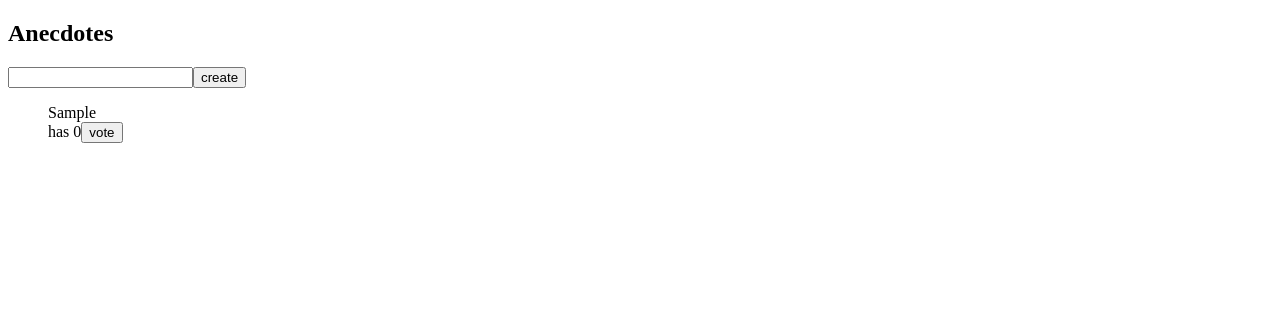
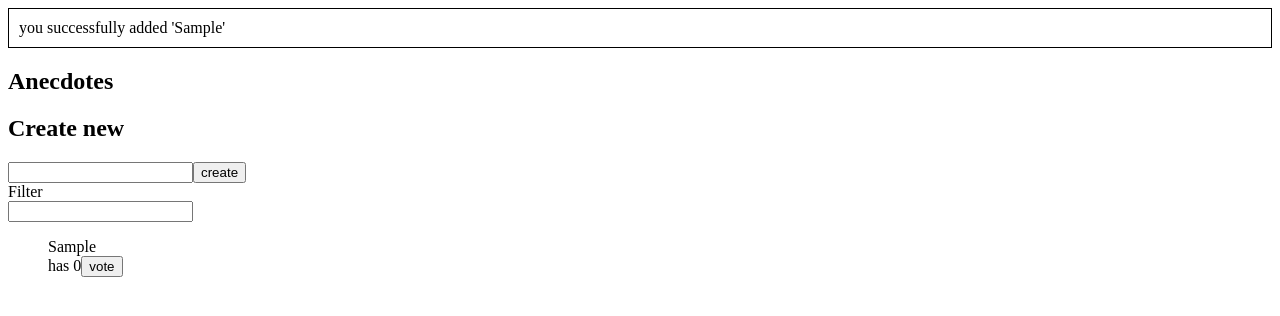
Before and after one commit to diegojromerolopez/fullstack-helsinki-2020, a React (Create React App) app in the folder part6/anecdotes-redux/: page / in a window 1280 px wide. Both pictures are taken after typing "Sample" into the empty fields and a click on the button "create". Shown: the top 316 px of the page. Built offline with nearby package versions, Linux system fonts and the light colour scheme.

Commit message:
part6.9-6.11

```diff
--- a/part6/anecdotes-redux/package.json
+++ b/part6/anecdotes-redux/package.json
@@ -35,5 +35,8 @@
       "last 1 firefox version",
       "last 1 safari version"
     ]
+  },
+  "devDependencies": {
+    "redux-devtools-extension": "^2.13.8"
   }
 }
--- a/part6/anecdotes-redux/src/App.js
+++ b/part6/anecdotes-redux/src/App.js
@@ -1,14 +1,16 @@
 import React from 'react'
+import Notification from './components/Notification.js'
 import AnecdoteForm from './components/AnecdoteForm.js'
+import Filter from './components/Filter.js'
 import AnecdoteList from './components/AnecdoteList.js'
 
 const App = () => {
-
-
   return (
     <div>
+      <Notification />
       <h2>Anecdotes</h2>
       <AnecdoteForm />
+      <Filter />
       <AnecdoteList />
     </div>
   )
--- a/part6/anecdotes-redux/src/components/AnecdoteForm.js
+++ b/part6/anecdotes-redux/src/components/AnecdoteForm.js
@@ -1,8 +1,9 @@
 import React from 'react'
 import { useDispatch } from 'react-redux'
 import { createAnecdote } from '../reducers/anecdoteReducer'
+import { showNotification } from '../reducers/notificationReducer'
 
-const NewAnecdote = (props) => {
+const NewAnecdote = () => {
   const dispatch = useDispatch()
 
   const addAnecdote = (event) => {
@@ -10,13 +11,18 @@ const NewAnecdote = (props) => {
     const content = event.target.anecdote.value
     event.target.anecdote.value = ''
     dispatch(createAnecdote(content))
+    dispatch(showNotification(`you successfully added '${content}'`))
+    setTimeout(() => dispatch(showNotification('')), 5000)
   }
 
   return (
-    <form onSubmit={addAnecdote}>
-      <input name="anecdote" />
-      <button type="submit">create</button>
-    </form>
+    <div>
+      <h2>Create new</h2>
+      <form onSubmit={addAnecdote}>
+        <input name="anecdote" />
+        <button type="submit">create</button>
+      </form>
+    </div>
   )
 }
 
--- a/part6/anecdotes-redux/src/components/AnecdoteList.js
+++ b/part6/anecdotes-redux/src/components/AnecdoteList.js
@@ -18,11 +18,20 @@ const Anecdote = ({ anecdote, handleClick }) => {
 
 const AnecdoteList = () => {
     const dispatch = useDispatch()
-    const anecdotes = useSelector(state => state)
+    const anecdotes = useSelector(state => state.anecdotes)
+    const filter = useSelector(state => state.filter)
+    let filteredAnecdotes = anecdotes
+    if(filter){
+      const actualFilter = filter.toLowerCase()
+      const includeAnecdote = anecdote => {
+        return anecdote.content.toLowerCase().includes(actualFilter)
+      }
+      filteredAnecdotes = anecdotes.filter(includeAnecdote)
+    }
 
     return(
       <ul>
-        {anecdotes.map(anecdote =>
+        {filteredAnecdotes.map(anecdote =>
           <Anecdote
             key={anecdote.id}
             anecdote={anecdote}
--- /dev/null
+++ b/part6/anecdotes-redux/src/components/Filter.js
@@ -0,0 +1,25 @@
+import React from 'react'
+import { useDispatch } from 'react-redux'
+import { filterAnecdotes } from '../reducers/filterReducer'
+
+const Filter = () => {
+    const dispatch = useDispatch()
+
+    const handleChange = (event) => {
+        event.preventDefault()
+        const content = event.target.value
+        dispatch(filterAnecdotes(content))
+    }
+    const style = {
+      marginBottom: 10
+    }
+
+    return (
+      <div style={style}>
+          <div>Filter</div>
+          <input onChange={handleChange} />
+      </div>
+    )
+  }
+
+  export default Filter
--- a/part6/anecdotes-redux/src/components/Notification.js
+++ b/part6/anecdotes-redux/src/components/Notification.js
@@ -1,16 +1,21 @@
 import React from 'react'
+import { useSelector } from 'react-redux'
 
 const Notification = () => {
+  const notification = useSelector(state => state.notification)
   const style = {
     border: 'solid',
     padding: 10,
     borderWidth: 1
   }
-  return (
-    <div style={style}>
-      render here notification...
-    </div>
-  )
+  if(notification){
+    return (
+      <div style={style}>
+        {notification}
+      </div>
+    )
+  }
+  return ''
 }
 
 export default Notification
--- a/part6/anecdotes-redux/src/index.js
+++ b/part6/anecdotes-redux/src/index.js
@@ -1,11 +1,8 @@
 import React from 'react'
 import ReactDOM from 'react-dom'
-import { createStore } from 'redux'
 import { Provider } from 'react-redux'
 import App from './App'
-import reducer from './reducers/anecdoteReducer'
-
-const store = createStore(reducer)
+import store from './store'
 
 ReactDOM.render(
   <Provider store={store}>
--- a/part6/anecdotes-redux/src/reducers/anecdoteReducer.js
+++ b/part6/anecdotes-redux/src/reducers/anecdoteReducer.js
@@ -4,6 +4,7 @@ const anecdoteReducer = (state = [], action) => {
         console.log(state, action.data)
         return [...state, action.data]
       case 'VOTE_ANECDOTE':
+        console.log(state)
         const id = action.data.id
         const anecdoteToVote = state.find(n => n.id === id)
         const updatedAnecdote = {
--- /dev/null
+++ b/part6/anecdotes-redux/src/reducers/filterReducer.js
@@ -0,0 +1,17 @@
+const filterReducer = (state = '', action) => {
+    switch(action.type) {
+      case 'APPLY_FILTER':
+          return action.data.filter
+      default:
+          return state
+    }
+}
+
+export const filterAnecdotes = filter => {
+    return {
+      type: 'APPLY_FILTER',
+      data: { filter }
+    }
+  }
+
+export default filterReducer
--- /dev/null
+++ b/part6/anecdotes-redux/src/reducers/notificationReducer.js
@@ -0,0 +1,18 @@
+const notificationReducer = (state = '', action) => {
+    switch(action.type) {
+      case 'SHOW_NOTIFICATION':
+          return action.message
+      default:
+          return state
+    }
+}
+
+export const showNotification = (message) => {
+    return {
+          type: 'SHOW_NOTIFICATION',
+          message: message
+        }
+  }
+
+
+export default notificationReducer
--- /dev/null
+++ b/part6/anecdotes-redux/src/store.js
@@ -0,0 +1,14 @@
+import { createStore, combineReducers } from 'redux'
+import { composeWithDevTools } from 'redux-devtools-extension'
+import filterReducer from './reducers/filterReducer'
+import anecdoteReducer from './reducers/anecdoteReducer'
+import notificationReducer from './reducers/notificationReducer.js'
+
+const reducer = combineReducers({
+  anecdotes: anecdoteReducer,
+  notification: notificationReducer,
+  filter: filterReducer
+})
+const store = createStore(reducer, composeWithDevTools())
+
+export default store
```
